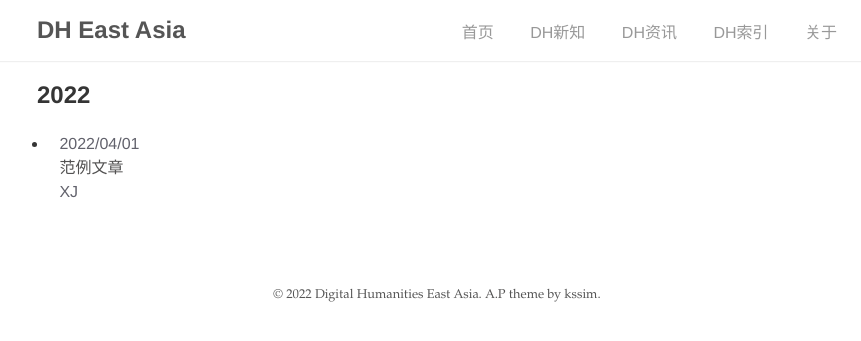
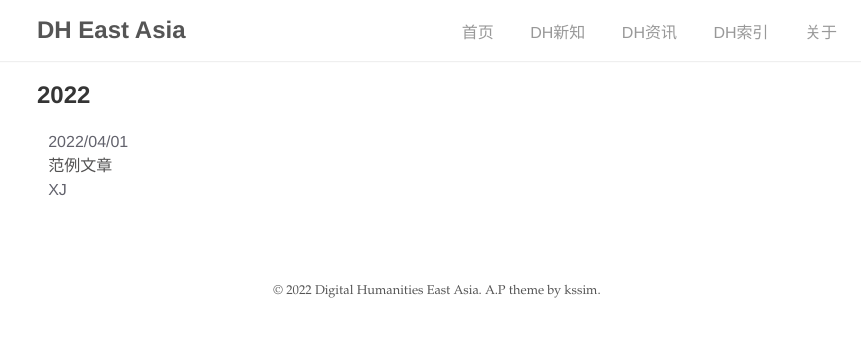
Before and after one commit to DHHD2022/DHHD2022.GitHub.io, a Jekyll site: the page built from dh_blog/index.html, in a window 1280 px wide. Shown: the top 341 px of the page, without its empty margins (203-1064 px from the left). Built offline with Jekyll 4.4.1, drawn with Linux system fonts in a browser that asks for light colours.

Commit message:
Update dh_blog.html

```diff
--- a/_layouts/dh_blog.html
+++ b/_layouts/dh_blog.html
@@ -13,13 +13,13 @@ layout: base
         <h2 id="{{post_year}}">{{post_year}}</h2>
         <ul>
       {%- endif %}
-          <li>
+          <div>
             <span class="date" style="color:rgb(98, 98, 108)">{{ post.date | date: "%Y/%m/%d" }}</span>
             <div class="title" style="color:rgb(11, 11, 33)">
               <a href="{{ site.baseurl | append: post.url }}" class="hover-underline">{{ post.title }}</a>
             </div>
             <div class="categories" style="color:rgb(98, 98, 108)" >{{ post.author }}</div>
-          </li>
+          </div>
       {%- if forloop.last or post_previous_year != post_year %}
         </ul>
       </div>
```
